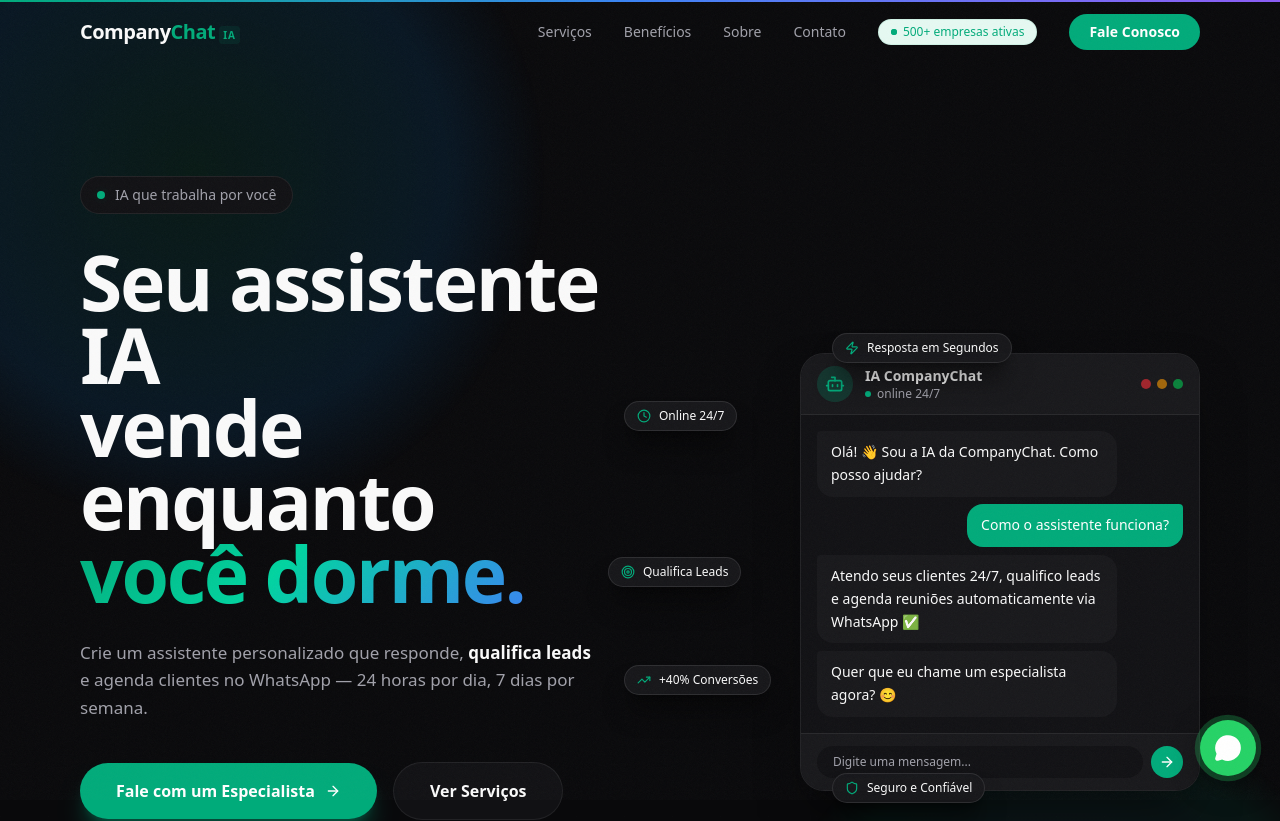
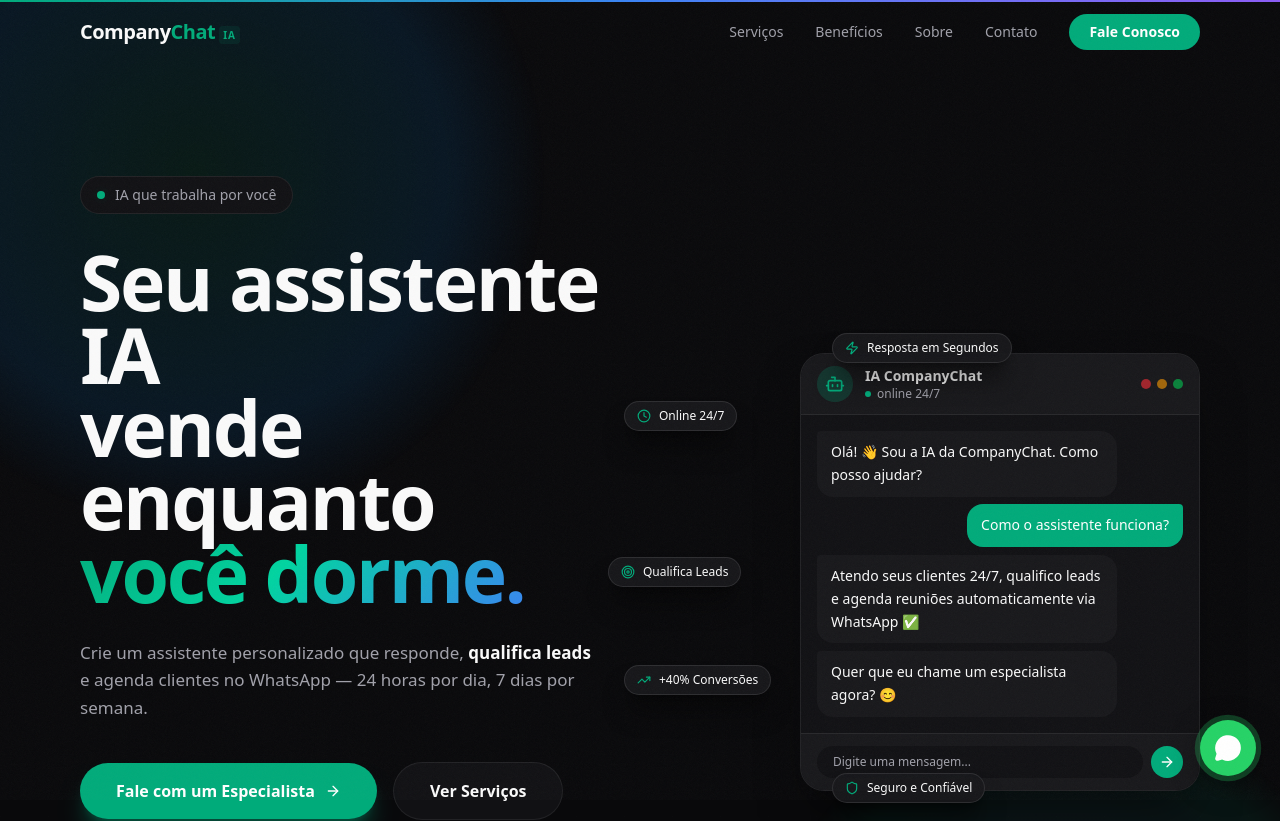
Before and after one commit to eusoualessandrolima/companychat-ia-site, a Next.js app: page / in a window 1280 px wide. Shown: the top 821 px of the page. Built offline with nearby package versions, Linux system fonts and the light colour scheme.

Commit message:
fix: remove badge '500+ empresas ativas' do Header
Co-Authored-By: Claude Sonnet 4.6 <noreply@anthropic.com>

```diff
--- a/src/components/Header.tsx
+++ b/src/components/Header.tsx
@@ -57,17 +57,6 @@ export default function Header() {
               </a>
             ))}
 
-            {/* Live badge */}
-            <div className={`hidden lg:flex items-center gap-1.5 rounded-full px-3 py-1 text-xs font-medium transition-colors ${
-              scrolled ? "bg-dark-surface text-dark-muted border border-dark-border" : "bg-primary-light text-primary border border-primary/10"
-            }`}>
-              <span className="relative flex h-1.5 w-1.5">
-                <span className="animate-dot-ping absolute inline-flex h-full w-full rounded-full bg-primary opacity-75" />
-                <span className="relative inline-flex h-1.5 w-1.5 rounded-full bg-primary" />
-              </span>
-              500+ empresas ativas
-            </div>
-
             <a
               href={whatsappLink}
               target="_blank"
```
